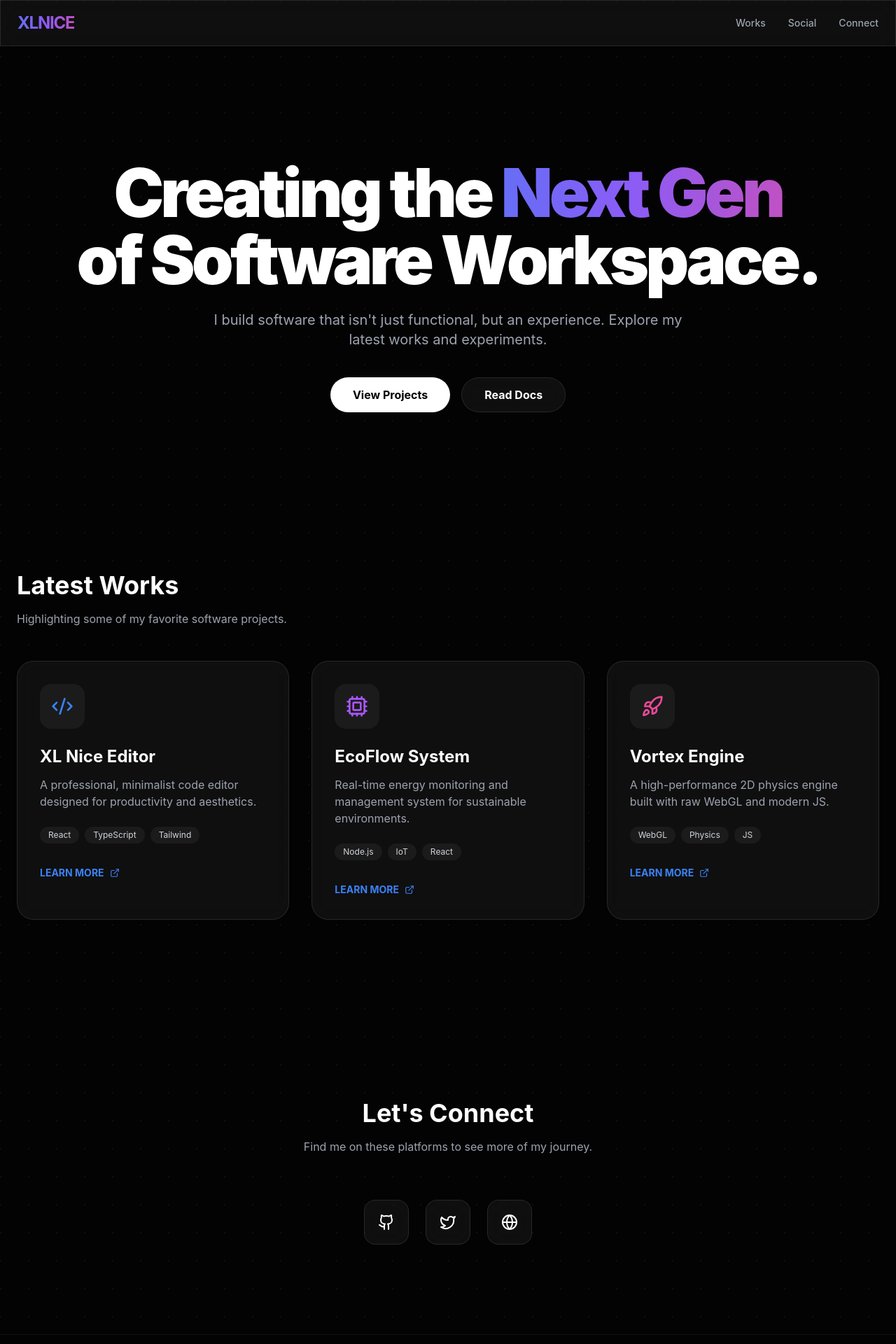
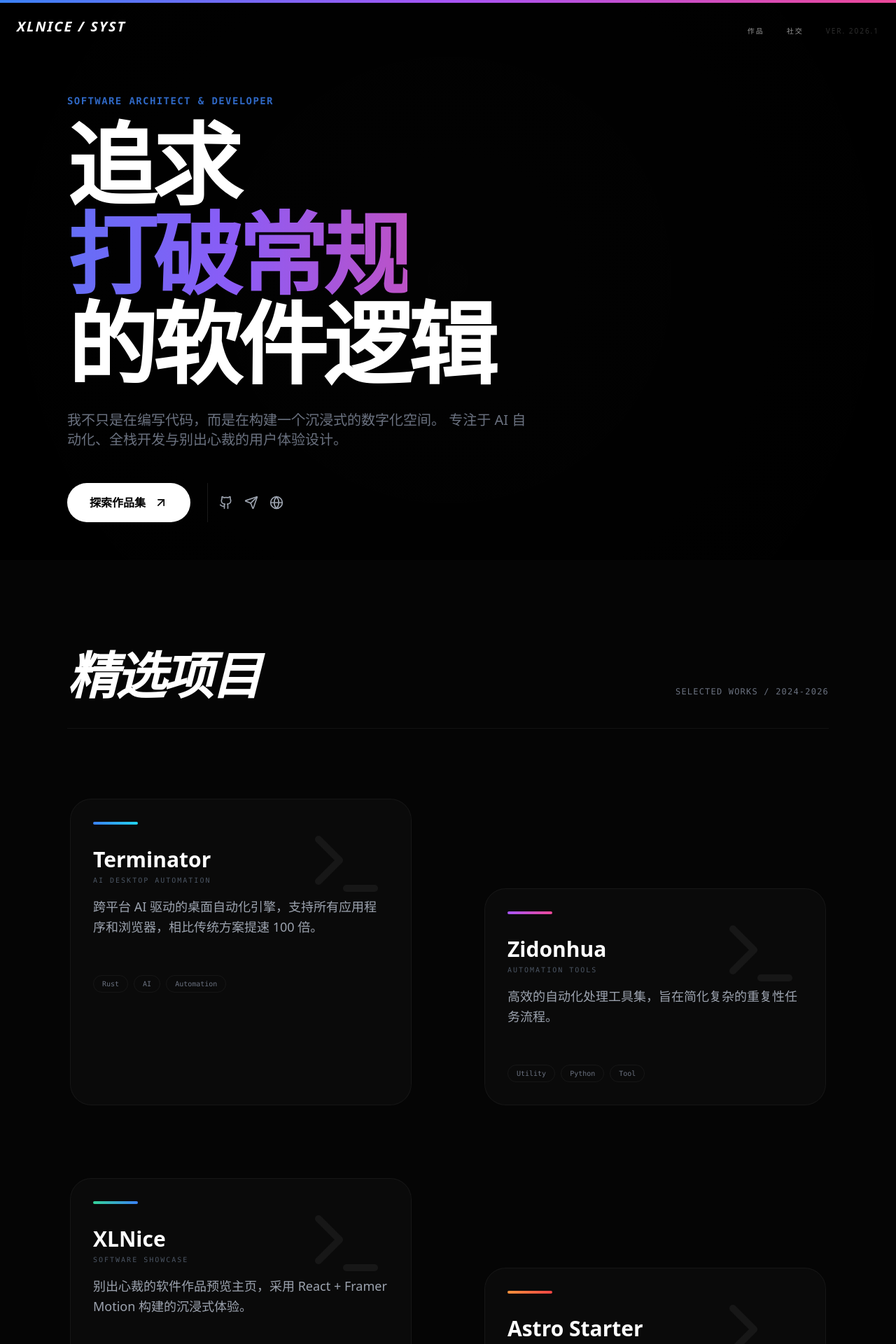
Before and after one commit to xkhh-max/xlnice, a React (Vite) app: page / in a window 1280 px wide. Shown: the top 1920 px of the page at 70% size. Built offline with nearby package versions, Linux system fonts and the light colour scheme.

Commit message:
Update: Redesign UI with experimental layout and Chinese language

```diff
--- a/src/App.tsx
+++ b/src/App.tsx
@@ -1,149 +1,211 @@
-import { motion } from 'framer-motion';
-import { Github, Twitter, Globe, ExternalLink, Code2, Cpu, Rocket } from 'lucide-react';
+import { motion, useScroll, useTransform } from 'framer-motion';
+import { Github, Send, Terminal, Zap, Layers, Globe, ArrowUpRight, ExternalLink } from 'lucide-react';
+import { useRef } from 'react';
 
 const projects = [
   {
-    title: "XL Nice Editor",
-    description: "A professional, minimalist code editor designed for productivity and aesthetics.",
-    icon: <Code2 className="w-8 h-8 text-blue-500" />,
-    link: "#",
-    tags: ["React", "TypeScript", "Tailwind"]
+    title: "Terminator",
+    titleEn: "AI Desktop Automation",
+    description: "跨平台 AI 驱动的桌面自动化引擎，支持所有应用程序和浏览器，相比传统方案提速 100 倍。",
+    tags: ["Rust", "AI", "Automation"],
+    link: "https://github.com/xkhh-max/terminator",
+    color: "from-blue-500 to-cyan-400"
   },
   {
-    title: "EcoFlow System",
-    description: "Real-time energy monitoring and management system for sustainable environments.",
-    icon: <Cpu className="w-8 h-8 text-purple-500" />,
-    link: "#",
-    tags: ["Node.js", "IoT", "React"]
+    title: "Zidonhua",
+    titleEn: "Automation Tools",
+    description: "高效的自动化处理工具集，旨在简化复杂的重复性任务流程。",
+    tags: ["Utility", "Python", "Tool"],
+    link: "https://github.com/xkhh-max/zidonhua",
+    color: "from-purple-500 to-pink-500"
   },
   {
-    title: "Vortex Engine",
-    description: "A high-performance 2D physics engine built with raw WebGL and modern JS.",
-    icon: <Rocket className="w-8 h-8 text-pink-500" />,
-    link: "#",
-    tags: ["WebGL", "Physics", "JS"]
+    title: "XLNice",
+    titleEn: "Software Showcase",
+    description: "别出心裁的软件作品预览主页，采用 React + Framer Motion 构建的沉浸式体验。",
+    tags: ["React", "TS", "Vite"],
+    link: "https://github.com/xkhh-max/xlnice",
+    color: "from-emerald-400 to-blue-500"
+  },
+  {
+    title: "Astro Starter",
+    titleEn: "Supabase Template",
+    description: "基于 Astro 和 Supabase 的全栈快速启动模版，集成了身份认证和数据库能力。",
+    tags: ["Astro", "Supabase", "Fullstack"],
+    link: "https://github.com/xkhh-max/astro-supabase-starter",
+    color: "from-orange-400 to-red-500"
   }
 ];
 
 const socials = [
-  { name: "GitHub", icon: <Github />, link: "https://github.com/xkhh-max" },
-  { name: "Twitter", icon: <Twitter />, link: "#" },
-  { name: "Website", icon: <Globe />, link: "#" },
+  { name: "GitHub", icon: <Github size={20} />, link: "https://github.com/xkhh-max" },
+  { name: "QQ", icon: <Send size={20} />, link: "tencent://message/?uin=929011615" },
+  { name: "Website", icon: <Globe size={20} />, link: "https://xlnice.top" },
 ];
 
 function App() {
+  const containerRef = useRef(null);
+  const { scrollYProgress } = useScroll();
+
   return (
-    <div className="min-h-screen grid-bg">
-      <nav className="fixed top-0 w-full z-50 glass">
-        <div className="container mx-auto px-6 py-4 flex justify-between items-center">
+    <div className="bg-black text-white selection:bg-white selection:text-black min-h-screen overflow-x-hidden font-sans" ref={containerRef}>
+      {/* Background Effect */}
+      <div className="fixed inset-0 z-0 opacity-20 pointer-events-none">
+        <div className="absolute inset-0 bg-[radial-gradient(circle_at_50%_50%,rgba(255,255,255,0.05)_0%,transparent_100%)]" />
+      </div>
+
+      {/* Progress Bar */}
       <motion.div
-            initial={{ opacity: 0, x: -20 }}
-            animate={{ opacity: 1, x: 0 }}
-            className="text-2xl font-bold tracking-tighter text-gradient"
+        className="fixed top-0 left-0 right-0 h-1 bg-gradient-to-r from-blue-500 via-purple-500 to-pink-500 z-[100] origin-left"
+        style={{ scaleX: scrollYProgress }}
+      />
+
+      {/* Custom Accent */}
+      <div className="fixed top-1/2 left-1/2 -translate-x-1/2 -translate-y-1/2 w-[500px] h-[500px] bg-blue-500/10 blur-[120px] rounded-full pointer-events-none -z-10" />
+
+      {/* Navigation */}
+      <nav className="fixed top-0 w-full z-50 p-6 mix-blend-difference">
+        <div className="max-w-7xl mx-auto flex justify-between items-end">
+          <motion.div
+            initial={{ opacity: 0 }}
+            animate={{ opacity: 1 }}
+            className="text-xl font-black tracking-widest uppercase italic"
           >
-            XLNICE
+            XLNICE / SYST
           </motion.div>
-          <div className="flex gap-8 text-sm font-medium text-gray-400">
-            {["Works", "Social", "Connect"].map((item) => (
-              <a key={item} href={`#${item.toLowerCase()}`} className="hover:text-white transition-colors">{item}</a>
-            ))}
+          <div className="flex gap-8 text-[10px] uppercase tracking-[0.2em] font-medium opacity-60">
+            <a href="#works" className="hover:text-white transition-opacity">作品</a>
+            <a href="#social" className="hover:text-white transition-opacity">社交</a>
+            <span className="opacity-30">Ver. 2026.1</span>
           </div>
         </div>
       </nav>
 
-      <main className="container mx-auto px-6 pt-32">
+      <main>
         {/* Hero Section */}
-        <section className="min-h-[70vh] flex flex-col justify-center items-center text-center">
-          <motion.h1
-            initial={{ opacity: 0, y: 20 }}
+        <section className="relative min-h-screen flex flex-col justify-center px-6 lg:px-24 pt-20">
+          <div className="max-w-7xl mx-auto w-full">
+            <motion.div
+              initial={{ opacity: 0, y: 30 }}
               animate={{ opacity: 1, y: 0 }}
-            className="text-6xl md:text-8xl font-black mb-6 tracking-tighter"
+              transition={{ duration: 0.8, ease: [0.16, 1, 0.3, 1] }}
             >
-            Creating the <span className="text-gradient">Next Gen</span> <br /> of Software Workspace.
-          </motion.h1>
+              <h2 className="text-blue-500 font-mono text-sm tracking-widest mb-4 opacity-80 uppercase font-bold">SOFTWARE ARCHITECT & DEVELOPER</h2>
+              <h1 className="text-6xl md:text-9xl font-black tracking-tighter leading-[0.85] uppercase mb-8">
+                追求 <br />
+                <span className="text-gradient">打破常规</span> <br />
+                的软件逻辑
+              </h1>
+            </motion.div>
+
             <motion.p
-            initial={{ opacity: 0, y: 20 }}
-            animate={{ opacity: 1, y: 0 }}
-            transition={{ delay: 0.1 }}
-            className="text-xl text-gray-400 max-w-2xl mx-auto mb-10"
+              initial={{ opacity: 0 }}
+              animate={{ opacity: 1 }}
+              transition={{ delay: 0.5 }}
+              className="max-w-2xl text-lg md:text-xl text-gray-500 font-medium leading-relaxed mb-12"
             >
-            I build software that isn't just functional, but an experience. Explore my latest works and experiments.
+              我不只是在编写代码，而是在构建一个沉浸式的数字化空间。
+              专注于 AI 自动化、全栈开发与别出心裁的用户体验设计。
             </motion.p>
+
             <motion.div
-            initial={{ opacity: 0, scale: 0.9 }}
-            animate={{ opacity: 1, scale: 1 }}
-            transition={{ delay: 0.2 }}
-            className="flex gap-4"
+              initial={{ opacity: 0, x: -20 }}
+              animate={{ opacity: 1, x: 0 }}
+              transition={{ delay: 0.7 }}
+              className="flex flex-wrap gap-6"
             >
-            <button className="px-8 py-3 bg-white text-black font-bold rounded-full hover:scale-105 transition-transform">
-              View Projects
-            </button>
-            <button className="px-8 py-3 glass rounded-full font-bold hover:bg-white/10 transition-colors">
-              Read Docs
-            </button>
+              <a href="#works" className="group flex items-center gap-3 bg-white text-black px-8 py-4 rounded-full font-bold hover:bg-blue-500 hover:text-white transition-all">
+                探索作品集 <ArrowUpRight size={20} className="group-hover:translate-x-1 group-hover:-translate-y-1 transition-transform" />
+              </a>
+              <div className="flex gap-4 items-center pl-4 border-l border-white/10 text-gray-400">
+                {socials.map(s => (
+                  <a key={s.name} href={s.link} className="hover:text-white transition-colors" title={s.name}>{s.icon}</a>
+                ))}
+              </div>
             </motion.div>
+          </div>
         </section>
 
         {/* Works Section */}
-        <section id="works" className="py-32">
-          <div className="flex items-end justify-between mb-12">
-            <div>
-              <h2 className="text-4xl font-bold mb-4">Latest Works</h2>
-              <p className="text-gray-400">Highlighting some of my favorite software projects.</p>
-            </div>
-          </div>
-          <div className="grid grid-cols-1 md:grid-cols-3 gap-8">
+        <section id="works" className="py-32 px-6 lg:px-24 bg-[#050505]">
+          <div className="max-w-7xl mx-auto">
+            <motion.div
+              initial={{ opacity: 0 }}
+              whileInView={{ opacity: 1 }}
+              viewport={{ once: true }}
+              className="flex flex-col md:flex-row justify-between items-baseline gap-4 mb-24 border-b border-white/5 pb-10"
+            >
+              <h2 className="text-5xl md:text-7xl font-black uppercase tracking-tighter italic">精选项目</h2>
+              <p className="text-gray-500 font-mono text-xs tracking-widest">SELECTED WORKS / 2024-2026</p>
+            </motion.div>
+
+            <div className="grid grid-cols-1 md:grid-cols-2 gap-12 lg:gap-24">
               {projects.map((project, i) => (
                 <motion.div
                   key={i}
-                initial={{ opacity: 0, y: 20 }}
+                  initial={{ opacity: 0, y: 50 }}
                   whileInView={{ opacity: 1, y: 0 }}
-                transition={{ delay: i * 0.1 }}
+                  transition={{ duration: 0.8, delay: i * 0.1 }}
                   viewport={{ once: true }}
-                className="group relative glass p-8 rounded-3xl hover:border-accent/50 transition-colors"
+                  className={`group relative overflow-hidden rounded-[2rem] p-1 ${i % 2 === 1 ? 'md:mt-32' : ''}`}
                 >
-                <div className="mb-6 p-4 bg-white/5 rounded-2xl w-fit group-hover:bg-accent/10 transition-colors">
-                  {project.icon}
+                  <div className="relative z-10 block bg-[#0a0a0a] rounded-[1.9rem] p-8 h-full border border-white/5 group-hover:border-white/20 transition-colors">
+                    <div className={`w-16 h-1 bg-gradient-to-r ${project.color} mb-8 rounded-full`} />
+
+                    <div className="flex justify-between items-start mb-4">
+                      <div>
+                        <h3 className="text-3xl font-black mb-1">{project.title}</h3>
+                        <p className="text-[10px] font-mono text-gray-600 uppercase tracking-[0.2em]">{project.titleEn}</p>
                       </div>
-                <h3 className="text-2xl font-bold mb-3">{project.title}</h3>
-                <p className="text-gray-400 mb-6">{project.description}</p>
-                <div className="flex flex-wrap gap-2 mb-8">
+                      <a href={project.link} className="p-3 bg-white/5 rounded-full opacity-0 group-hover:opacity-100 transition-all hover:bg-white/10">
+                        <ExternalLink size={20} />
+                      </a>
+                    </div>
+
+                    <p className="text-gray-400 text-lg leading-relaxed mb-8 min-h-[5rem]">
+                      {project.description}
+                    </p>
+
+                    <div className="flex flex-wrap gap-2 mt-auto">
                       {project.tags.map(tag => (
-                    <span key={tag} className="text-xs px-3 py-1 bg-white/5 rounded-full text-gray-300">{tag}</span>
+                        <span key={tag} className="text-[10px] font-mono px-3 py-1 border border-white/5 text-gray-500 rounded-full group-hover:border-white/20 group-hover:text-white transition-colors">
+                          {tag}
+                        </span>
                       ))}
                     </div>
-                <a href={project.link} className="flex items-center gap-2 text-sm font-bold text-accent group-hover:gap-3 transition-all">
-                  LEARN MORE <ExternalLink size={14} />
-                </a>
+
+                    <div className="absolute top-0 right-0 p-8 opacity-5 -z-10 group-hover:scale-110 transition-transform duration-700">
+                      <Terminal size={120} />
+                    </div>
+                  </div>
                 </motion.div>
               ))}
             </div>
+          </div>
         </section>
 
-        {/* Socials Section */}
-        <section id="social" className="py-32 flex flex-col items-center">
-          <div className="text-center mb-16">
-            <h2 className="text-4xl font-bold mb-4">Let's Connect</h2>
-            <p className="text-gray-400">Find me on these platforms to see more of my journey.</p>
+        {/* Connect Section */}
+        <section id="social" className="py-32 px-6">
+          <div className="max-w-7xl mx-auto flex flex-col items-center text-center">
+            <h2 className="text-4xl md:text-6xl font-black uppercase mb-12">保持联系</h2>
+            <div className="flex gap-12 text-gray-400">
+              {socials.map(s => (
+                <a key={s.name} href={s.link} className="flex flex-col items-center gap-4 hover:text-white transition-colors">
+                  <div className="w-16 h-16 bg-white/5 border border-white/10 rounded-full flex items-center justify-center hover:scale-110 transition-transform">
+                    {s.icon}
                   </div>
-          <div className="flex gap-6">
-            {socials.map((social) => (
-              <motion.a
-                key={social.name}
-                href={social.link}
-                whileHover={{ y: -5 }}
-                className="w-16 h-16 glass rounded-2xl flex items-center justify-center hover:text-accent transition-colors"
-                title={social.name}
-              >
-                {social.icon}
-              </motion.a>
+                  <span className="text-[10px] uppercase tracking-widest">{s.name}</span>
+                </a>
               ))}
+            </div>
           </div>
         </section>
       </main>
 
-      <footer className="py-12 border-t border-white/5 text-center text-gray-600 text-sm">
-        <p>© 2026 XLNICE Space. All rights reserved.</p>
+      <footer className="py-12 border-t border-white/5 text-center">
+        <div className="text-[10px] text-gray-700 font-mono tracking-widest">
+          © 2026 XLNICE SPACE / DESIGNED FOR IMPACT
+        </div>
       </footer>
     </div>
   );
```
Also changed, not shown: 1 other file (tests, documents, lock files or other folders). Lines whose indentation alone changed are shown as unchanged.
